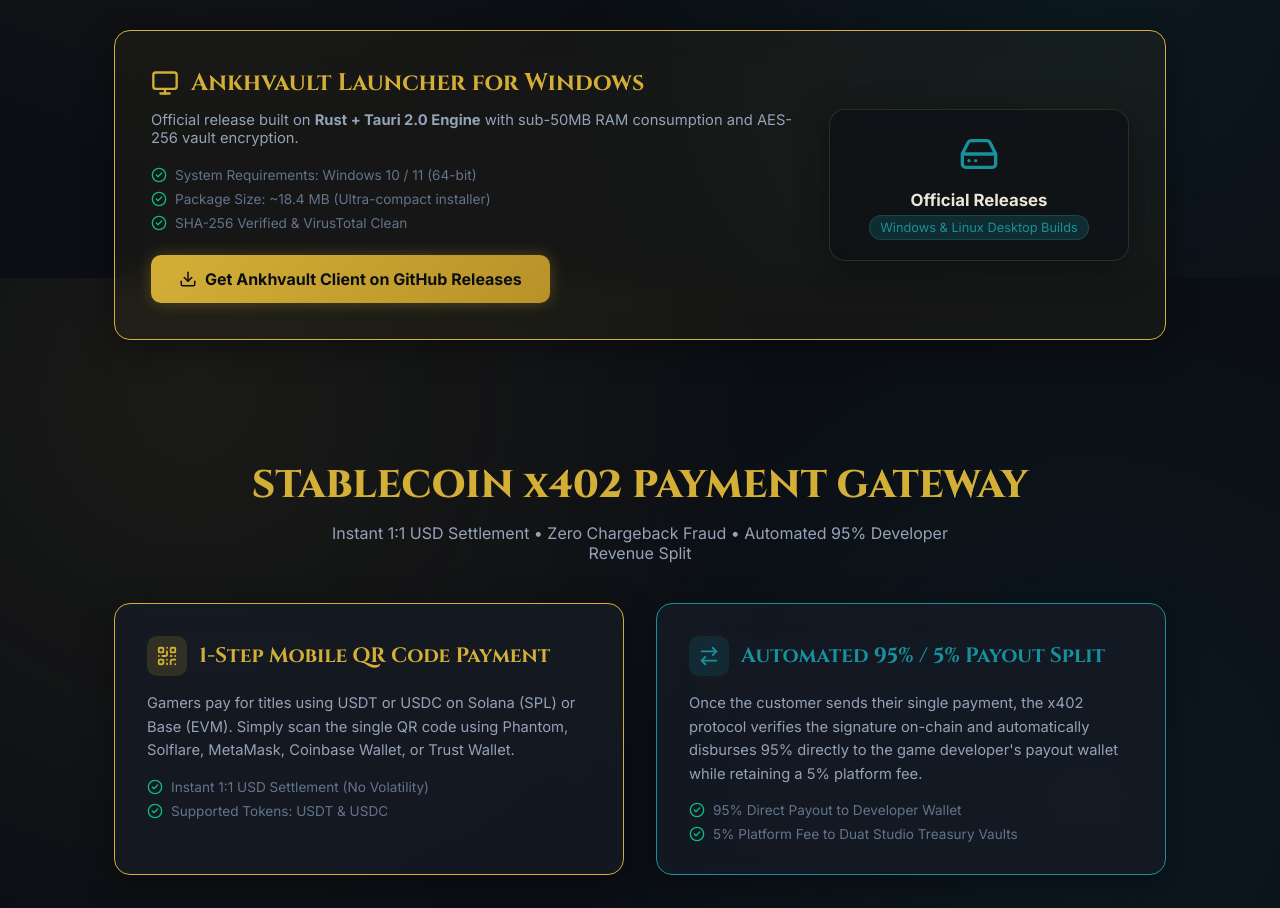
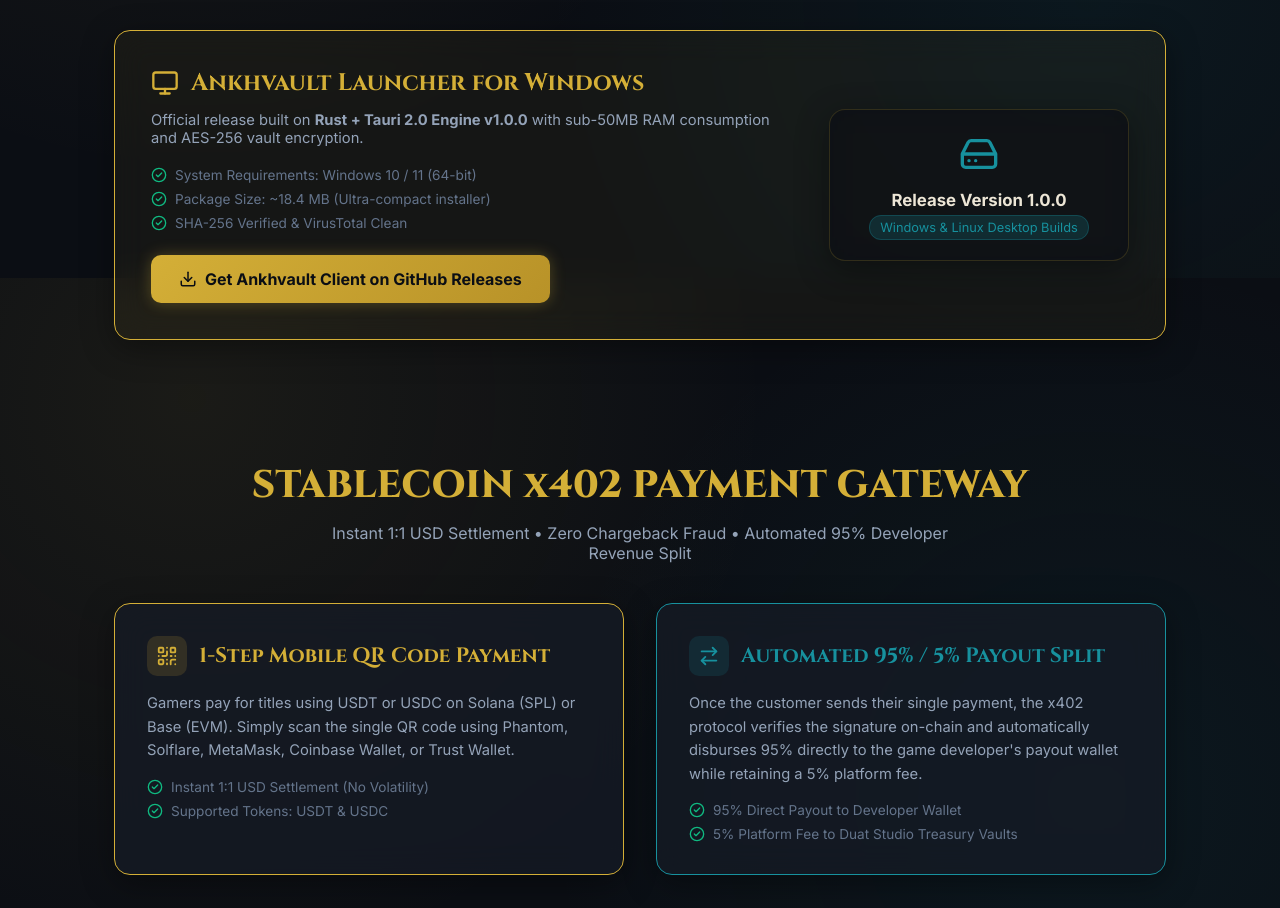
Before and after one commit to Duat-Studio/Duat-Studio, a React (Vite) app: page / in a window 1280 px wide. Shown: the part 2122-3030 px from the top of the page. Built offline with nearby package versions, Linux system fonts and the light colour scheme; no server answers; the database is empty.

Commit message:
chore(release): update version references to v1.0.0 and Ankhvault_1.0.0_x64-setup.exe

```diff
--- a/src/components/AppDownloadSection.tsx
+++ b/src/components/AppDownloadSection.tsx
@@ -7,14 +7,14 @@
   const downloads = {
     windows: {
       title: 'Ankhvault Launcher for Windows',
-      file: 'Ankhvault-Launcher-v3.0.0-Setup.exe',
+      file: 'Ankhvault_1.0.0_x64-setup.exe',
       size: '18.4 MB',
       requirements: 'Windows 10 / 11 (64-bit)',
       url: 'https://github.com/Duat-Studio/Ankhvault/releases',
     },
     linux: {
       title: 'Ankhvault Launcher for Linux',
-      file: 'Ankhvault-Launcher-v3.0.0.AppImage',
+      file: 'Ankhvault_1.0.0_amd64.AppImage',
       size: '17.8 MB',
       requirements: 'Ubuntu 22.04+ / Arch / Debian / Fedora',
       url: 'https://github.com/Duat-Studio/Ankhvault/releases',
@@ -70,7 +70,7 @@
             </h3>
           </div>
           <p style={{ color: 'var(--text-secondary)', fontSize: '0.92rem', marginBottom: '20px' }}>
-            Official release built on <strong>Rust + Tauri 2.0 Engine</strong> with sub-50MB RAM consumption and AES-256 vault encryption.
+            Official release built on <strong>Rust + Tauri 2.0 Engine v1.0.0</strong> with sub-50MB RAM consumption and AES-256 vault encryption.
           </p>
 
           <div style={{ display: 'flex', flexDirection: 'column', gap: '8px', color: 'var(--text-muted)', fontSize: '0.85rem', marginBottom: '24px' }}>
@@ -97,7 +97,7 @@
         <div className="glass-panel" style={{ padding: '24px', backgroundColor: 'rgba(11, 14, 20, 0.7)', textAlign: 'center' }}>
           <HardDrive size={40} color="var(--accent-turquoise)" style={{ marginBottom: '12px' }} />
           <h4 style={{ color: 'var(--text-primary)', fontSize: '1.05rem', fontWeight: 700, marginBottom: '6px' }}>
-            Official Releases
+            Release Version 1.0.0
           </h4>
           <span style={{ color: 'var(--accent-turquoise)', fontSize: '0.8rem', backgroundColor: 'rgba(23, 145, 158, 0.2)', padding: '4px 10px', borderRadius: '12px', border: '1px solid rgba(23, 145, 158, 0.3)' }}>
             Windows & Linux Desktop Builds
```
